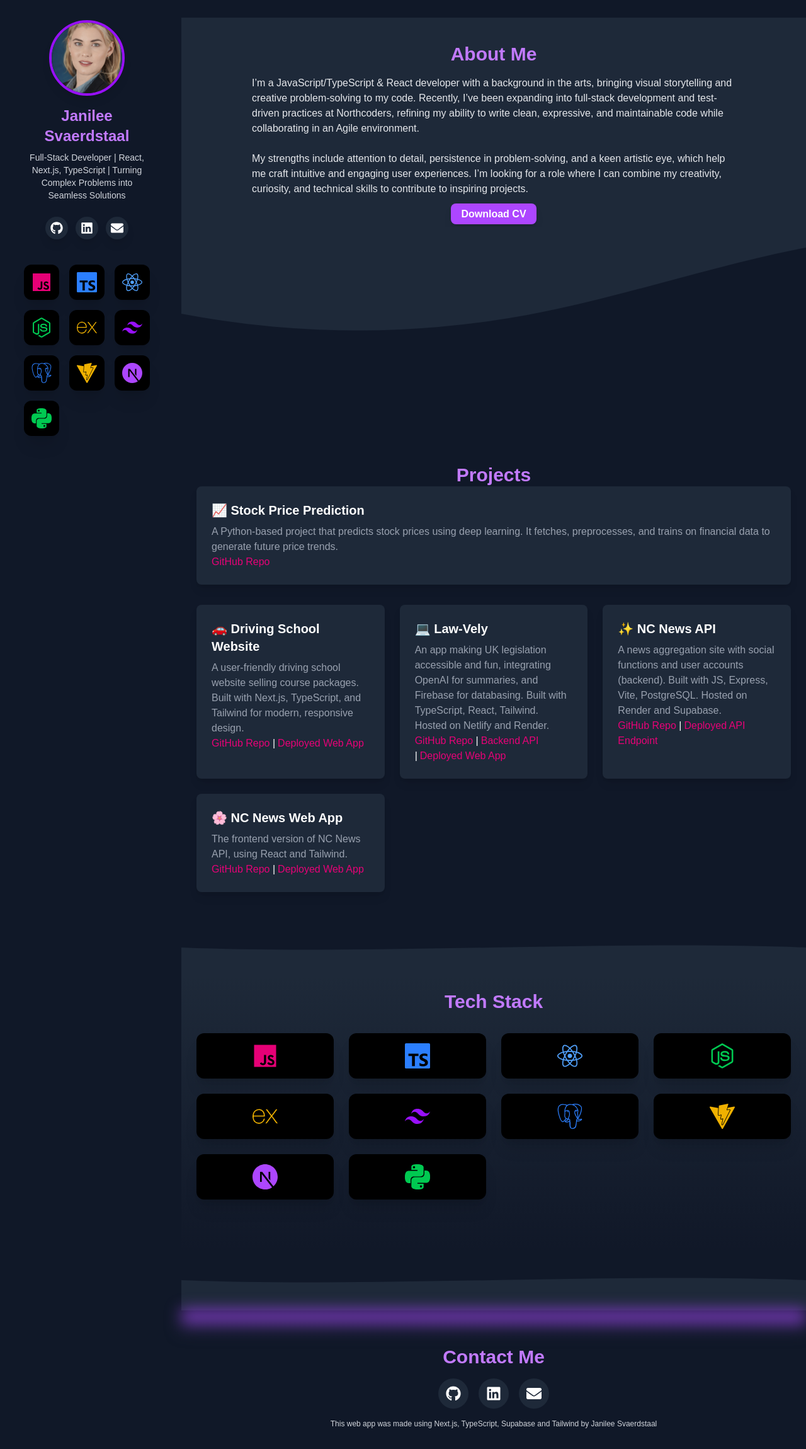
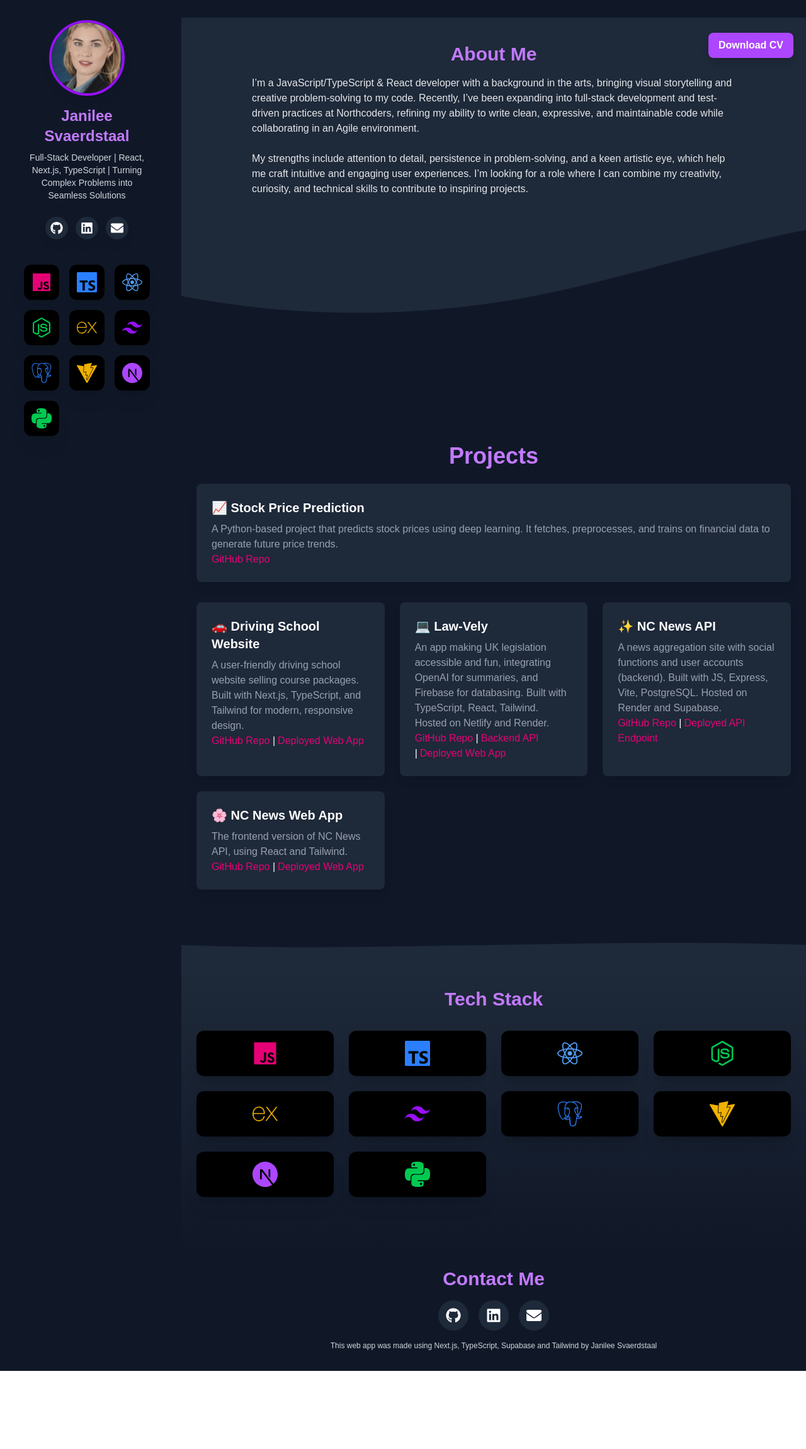
Before and after one commit to PiX3L-NoMAD/janilees-portfolio-new, a Next.js app: page / in a window 1280 px wide. Shown: the whole page at 63% size. After the commit the page ends 2176 px from the top, so only its background shows below. Built offline with nearby package versions, Linux system fonts and the light colour scheme.

Commit message:
moved the download cv button to the top right, and hovering even when scrolling

```diff
--- a/src/app/components/About.tsx
+++ b/src/app/components/About.tsx
@@ -2,7 +2,7 @@ import DownloadCVButton from './DownloadCVButton';
 
 export default function About() {
   return (
-    <section className='pt-1 pb-2 px-6 text-center bg-gray-800 top-border-gradient md:pt-10'>
+    <section className='pt-1 pb-1 px-6 text-center bg-gray-800 top-border-gradient md:pt-10'>
       <h2 className='text-3xl font-bold text-purple-400'>
         About Me
       </h2>
--- a/src/app/components/DownloadCVButton.tsx
+++ b/src/app/components/DownloadCVButton.tsx
@@ -3,7 +3,7 @@ const DownloadCVButton = () => {
     <a
       href='/Janilee-Svaerdstaal_CV_SDev.pdf'
       download='Janilee-Svaerdstaal_CV.pdf'
-      className='bg-purple-500 text-white font-bold py-2 px-4 rounded-lg shadow-lg hover:bg-purple-600 transition-all'
+      className='bg-purple-500 text-white font-bold py-2 px-4 rounded-lg shadow-lg hover:bg-purple-600 transition-all fixed top-13 right-5 z-50'
     >
       Download CV
     </a>
--- a/src/app/components/Portfolio.tsx
+++ b/src/app/components/Portfolio.tsx
@@ -28,9 +28,9 @@ export default function Home() {
 
         <TechStack />
 
-        <WavyDivider />
+        {/* <WavyDivider /> */}
 
-        <GlowDivider />
+        {/* <GlowDivider /> */}
 
         <Footer />
       </div>
--- a/src/app/components/Projects.tsx
+++ b/src/app/components/Projects.tsx
@@ -1,7 +1,7 @@
 export default function Projects() {
   return (
-    <section className='pb-10 pt-1 px-6 text-left'>
-      <h2 className='text-3xl font-bold text-purple-400 text-center'>
+    <section className='pb-10 pt-0 px-6 text-left'>
+      <h2 className='text-4xl font-bold text-purple-400 text-center mb-6'>
         Projects
       </h2>
 
```
